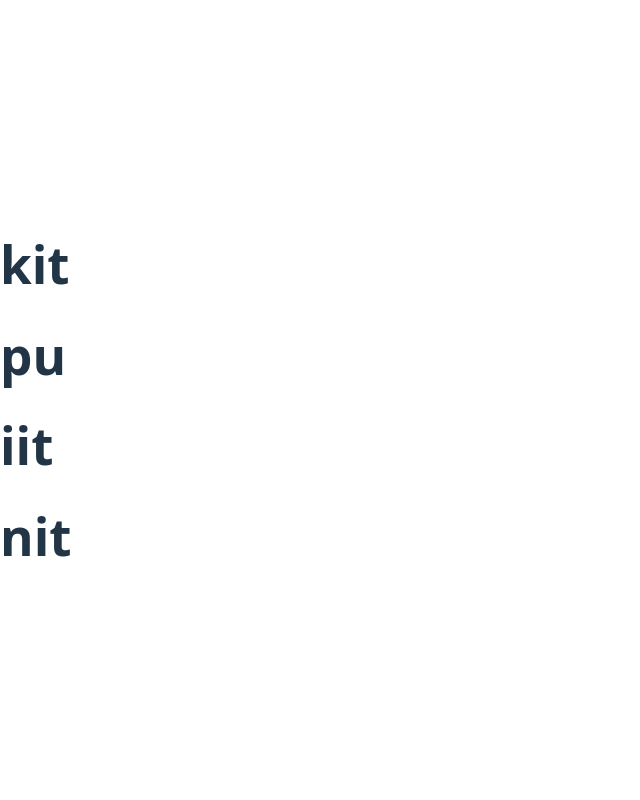
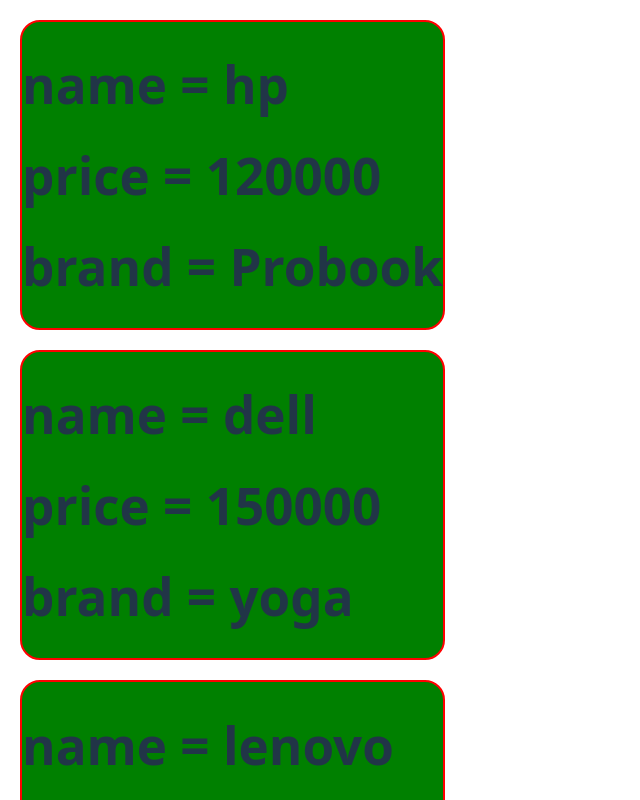
Before and after one commit to kushwahawakeel12/ReactProject, a React (Vite) app: page / in a window 1280 px wide. Shown: the top 800 px of the page, without its empty margins (0-640 px from the left). Built offline with nearby package versions, Linux system fonts and the light colour scheme.

Commit message:
i learn how to add css and props

```diff
--- a/src/App.jsx
+++ b/src/App.jsx
@@ -4,78 +4,90 @@
 
 import PropsPractice from './Components/PropsPractice'
 import PropsWithArray from './Components/PropsWithArray'
+import PropsWithClick from './Components/PropsWithClick'
+import Laptop from './Components/Laptop'
 
 
 function App() {
 
-  function HamdleAlert()
-  {
+  function HamdleAlert() {
     alert("time 10AM")
   }
-
-  // variables
-  // let name = "wakeel"
-  // let  age = 23
-  // let gmail = "wakeel12@gmail.com"
 
 
   // object1
   let UserObj1 = {
-    name : "wakeel",
-    age:"23",
-    gmail:"wakeel12@gmail.com",
-    address :"jaypur",
+    name: "wakeel",
+    age: "23",
+    gmail: "wakeel12@gmail.com",
+    address: "jaypur",
     phone: "9817890206"
   }
 
   // object2
   let UserObj2 = {
-    name : "wakeel",
-    age:"23",
-    gmail:"wakeel12@gmail.com",
-    address :"jaypur",
+    name: "wakeel",
+    age: "23",
+    gmail: "wakeel12@gmail.com",
+    address: "jaypur",
     phone: "9817890206"
   }
 
   // object3
   let UserObj3 = {
-    name : "wakeel",
-    age:"23",
-    gmail:"wakeel12@gmail.com",
-    address :"jaypur",
+    name: "wakeel",
+    age: "23",
+    gmail: "wakeel12@gmail.com",
+    address: "jaypur",
     phone: "9817890206"
   }
   // object4
   let UserObj4 = {
-    name : "wakeel",
-    age:"23",
-    gmail:"wakeel12@gmail.com",
-    address :"jaypur",
+    name: "wakeel",
+    age: "23",
+    gmail: "wakeel12@gmail.com",
+    address: "jaypur",
     phone: "9817890206"
   }
 
-  let CollageNames = ['pu','kit','nit','iit']
+  // array
+  // let CollageNames = ['pu','kit','nit','iit']
+
+  let sum = 12 + 12
 
   return (
     <>
+      <div>
+
         {/* <h1>are you ready to join my live class </h1>
     <button>yes</button>
     <button onClick={HamdleAlert}>no</button> */}
 
+      </div>
+      <div>
         {/* <PropsPractice name = {name} age = {age} gmail={ gmail}></PropsPractice> */}
+      </div>
 
-
-
+      <div>
 
         {/* <PropsPractice user={UserObj1} />
 <PropsPractice user={UserObj1} />
 <PropsPractice user={UserObj1} />
 <PropsPractice user={UserObj1} /> */}
+      </div>
 
-<PropsWithArray  collage={CollageNames}></PropsWithArray>
+      <div>
+
+        {/* <PropsWithArray  collage={CollageNames}></PropsWithArray> */}
+      </div>
 
 
 
+
+
+<Laptop  name = "hp" price="120000" brand ="Probook"/>
+<Laptop  name = "dell" price="150000" brand ="yoga"/>
+<Laptop  name = "lenovo" price="100000" brand ="inspiron"/>
 
 
 
--- /dev/null
+++ b/src/Components/Laptop.jsx
@@ -0,0 +1,44 @@
+import React from 'react';
+import './laptop.css';
+
+
+function Laptop({ name, price, brand }) {
+
+  // const obj = {
+  //   backgroundColor:"red",
+  //   margin:"10px",
+  //   borderRadius:"10px ",
+  //   border:"2px solid blue"
+
+  // }
+  return (
+
+    <>
+      <div className='wakeel'
+
+        // this is the inline styling
+        // style={{
+        //   backgroundColor: 'gray',
+        //   padding: "0px",
+        //   margin: "60",
+        //   borderRadius: "30px",
+        //   border: '2px solid yellow ',
+        //   gap: "100px"
+        // }}
+// style={obj}
+
+      >
+
+
+        <h1 >name = {name}</h1>
+
+        <h1>price = {price}</h1>
+
+        <h1>brand = {brand}</h1>
+
+      </div>
+    </>
+  )
+}
+
+export default Laptop
--- /dev/null
+++ b/src/Components/PropsWithClick.jsx
@@ -0,0 +1,13 @@
+function PropsWithClick({add})
+{
+  return(
+
+
+    <>
+    <button onClick={add}>click me</button>
+    <h1>{add}</h1>
+
+    </>
+  )
+}
+export default PropsWithClick
--- /dev/null
+++ b/src/Components/laptop.css
@@ -0,0 +1,6 @@
+div.wakeel {
+  background-color: green;
+  border: 2px solid red;
+  border-radius: 20px;
+  margin: 20px;
+}
```
Lines whose indentation alone changed are shown as unchanged.
